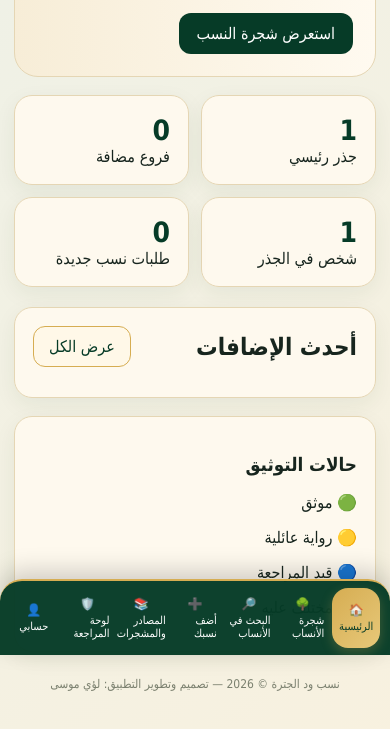
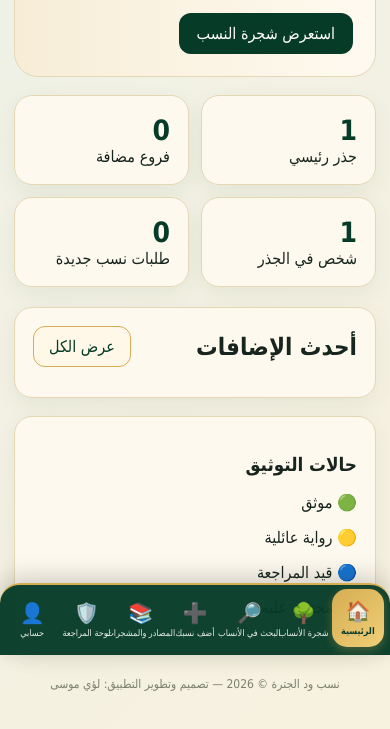
Before and after one commit to loaimusa234-rgb/nasab-wad-aljatra, a website: page index.html in a window 390 px wide. Shown: the part 189-918 px from the top of the page. Drawn offline with Linux system fonts and the light colour scheme.

Commit message:
Update index.html

```diff
--- a/index.html
+++ b/index.html
@@ -195,6 +195,84 @@ body.menu-open .menu-label{display:none}
   .main{
     padding-bottom:100px;
   }
+}
+ /* ===== تحسين القائمة السفلية ===== */
+
+.side{
+    height:74px;
+    padding:6px 8px;
+    background:rgba(6,59,39,.96);
+    border-top:2px solid var(--gold);
+    border-radius:22px 22px 0 0;
+    box-shadow:0 -6px 25px rgba(0,0,0,.18);
+}
+
+.nav{
+    gap:3px;
+    justify-content:space-around;
+}
+
+.nav button{
+    flex:1;
+    min-width:0;
+    height:58px;
+    border-radius:17px;
+    background:transparent;
+    color:#fff;
+    display:flex;
+    flex-direction:column;
+    align-items:center;
+    justify-content:center;
+    gap:3px;
+    font-size:21px;
+    transition:all .2s ease;
+}
+
+.nav button span{
+    display:block;
+    flex:0;
+    font-size:10px;
+    line-height:1.2;
+    white-space:nowrap;
+    opacity:.9;
+}
+
+.nav button.active{
+    background:linear-gradient(135deg,#d6ad52,#f0cf78);
+    color:#063b27;
+    box-shadow:0 3px 10px rgba(214,173,82,.30);
+    transform:translateY(-2px);
+}
+
+.nav button.active span{
+    font-weight:700;
+    opacity:1;
+}
+
+.nav button:active{
+    transform:scale(.94);
+}
+
+@media(max-width:500px){
+    .side{
+        height:72px;
+        padding:5px 6px;
+        border-radius:20px 20px 0 0;
+    }
+
+    .nav{
+        gap:2px;
+    }
+
+    .nav button{
+        height:58px;
+        border-radius:15px;
+        font-size:20px;
+    }
+
+    .nav button span{
+        font-size:9px;
+    }
 }
 </style></head>
 <body>
```
